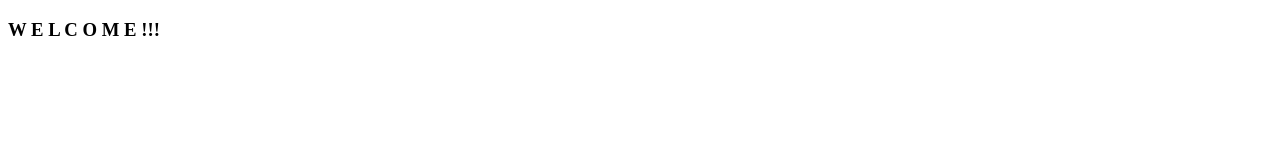
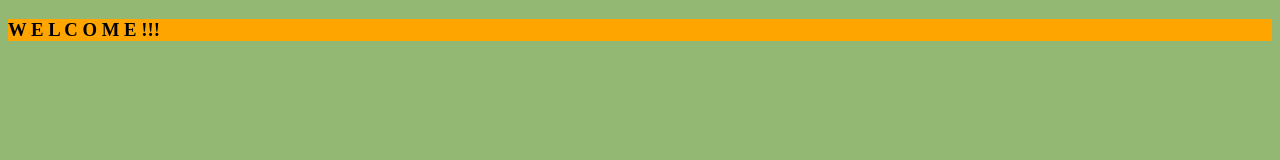
Before and after one commit to ngs-maki/TheGoodbyeGirlTestSite, a plain HTML site: page index.html in a window 1280 px wide. Drawn offline with Linux system fonts and the light colour scheme.

Commit message:
updated index.html

```diff
--- a/index.html
+++ b/index.html
@@ -9,8 +9,17 @@ and open the template in the editor.
         <title>TheGoodbyeGirl's Website</title>
         <meta charset="UTF-8">
         <meta name="viewport" content="width=device-width, initial-scale=1.0">
+    <style>
+        body {
+        background-color: #93B874;
+        }
+        h3 {
+        background-color: orange;
+        }
+    </style>
     </head>
     <body>
-        <h3>W E L C O M E !!!</h3>
+    <h3>W E L C O M E !!!</h3>
     </body>
+
 </html>
```
